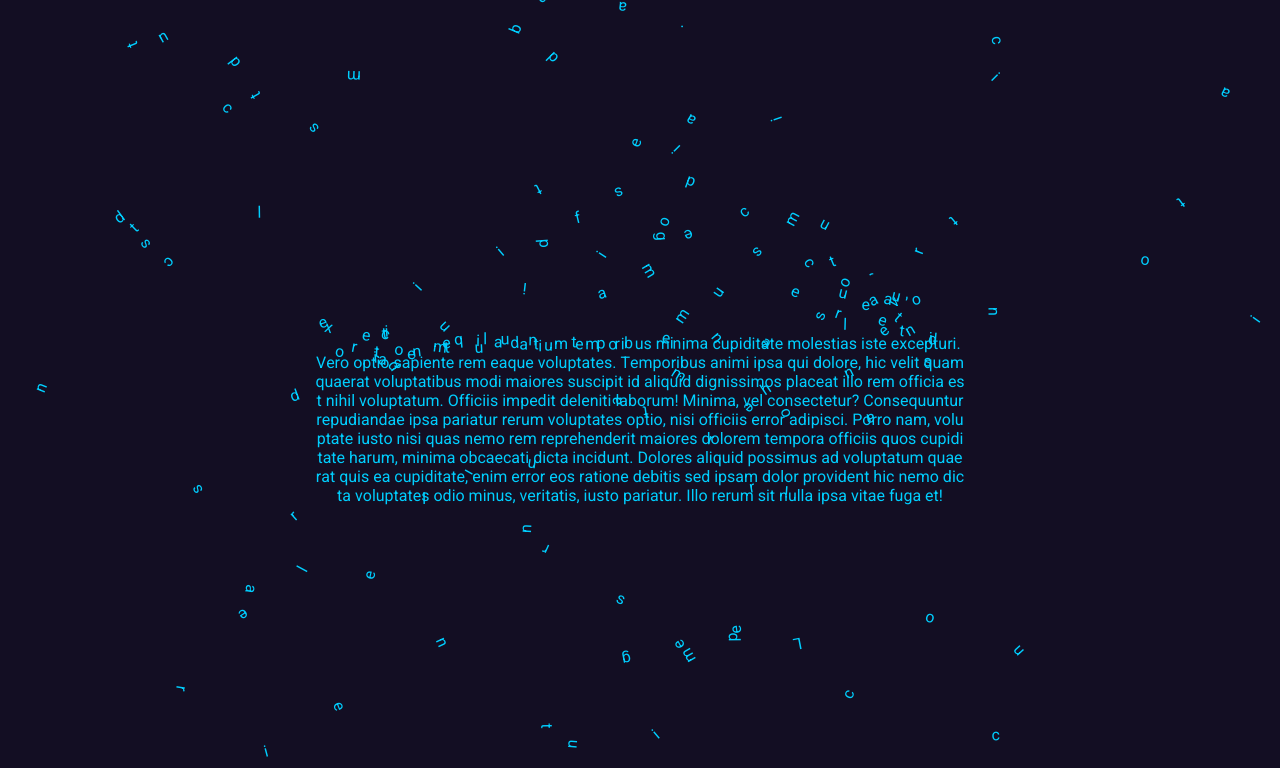
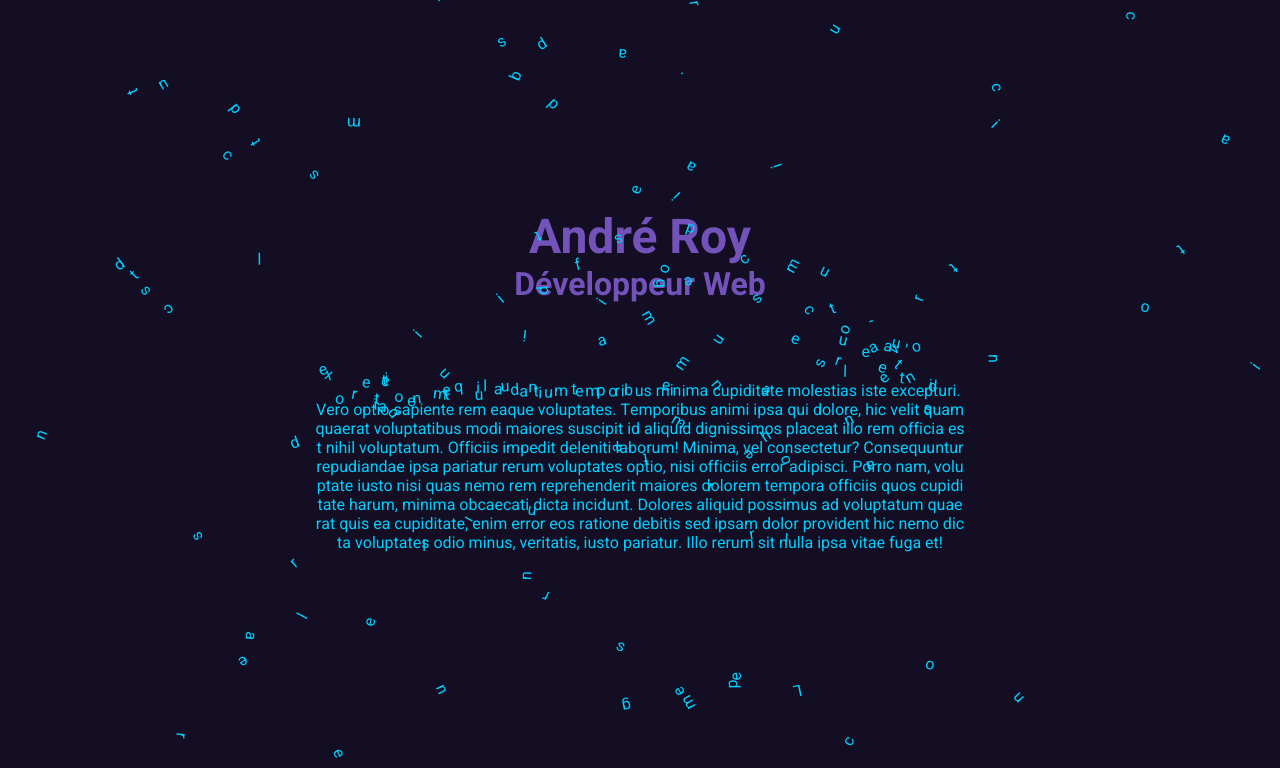
Before and after one commit to AndreRoy259/Flying-Text, a plain HTML site: page index.html in a window 1280 px wide. Shown: the top 768 px of the page. Drawn offline with Linux system fonts and the light colour scheme; animation ran at ten frames a second.

Commit message:
Add Title and Sub-Title

```diff
--- a/index.html
+++ b/index.html
@@ -9,6 +9,8 @@
   </head>
   <body>
     <section>
+      <h1>André Roy</h1>
+      <h2>Développeur Web</h2>
       <p class="text">
         Lorem, ipsum dolor sit amet consectetur adipisicing elit. Quo distinctio
         minima architecto suscipit culpa. Soluta rerum eligendi saepe quis animi
--- a/style.css
+++ b/style.css
@@ -17,6 +17,20 @@ body {
   background: #130e23;
 }
 
+h1,
+h2 {
+  text-align: center;
+  color: #7353ba;
+}
+
+h1 {
+  font-size: 3rem;
+}
+
+h2 {
+  font-size: 2rem;
+}
+
 section .text {
   position: relative;
   text-align: center;
```
